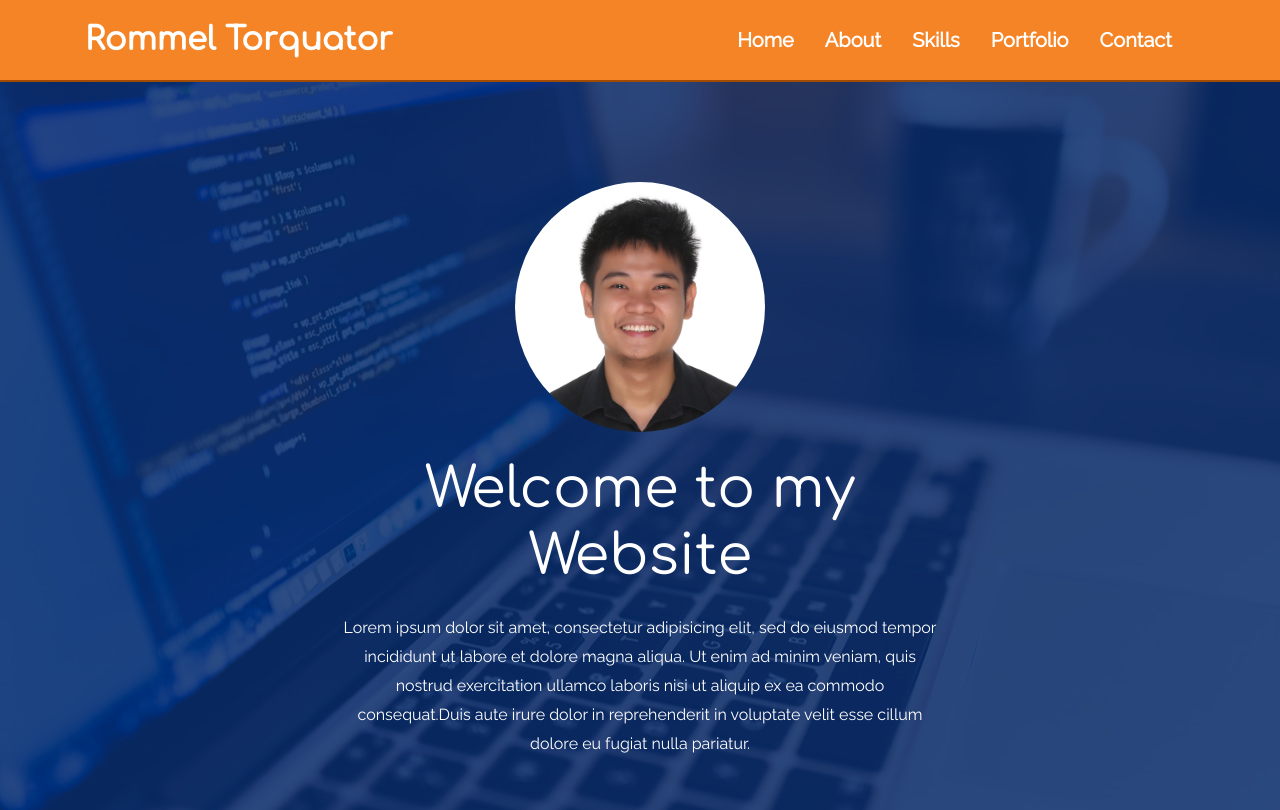
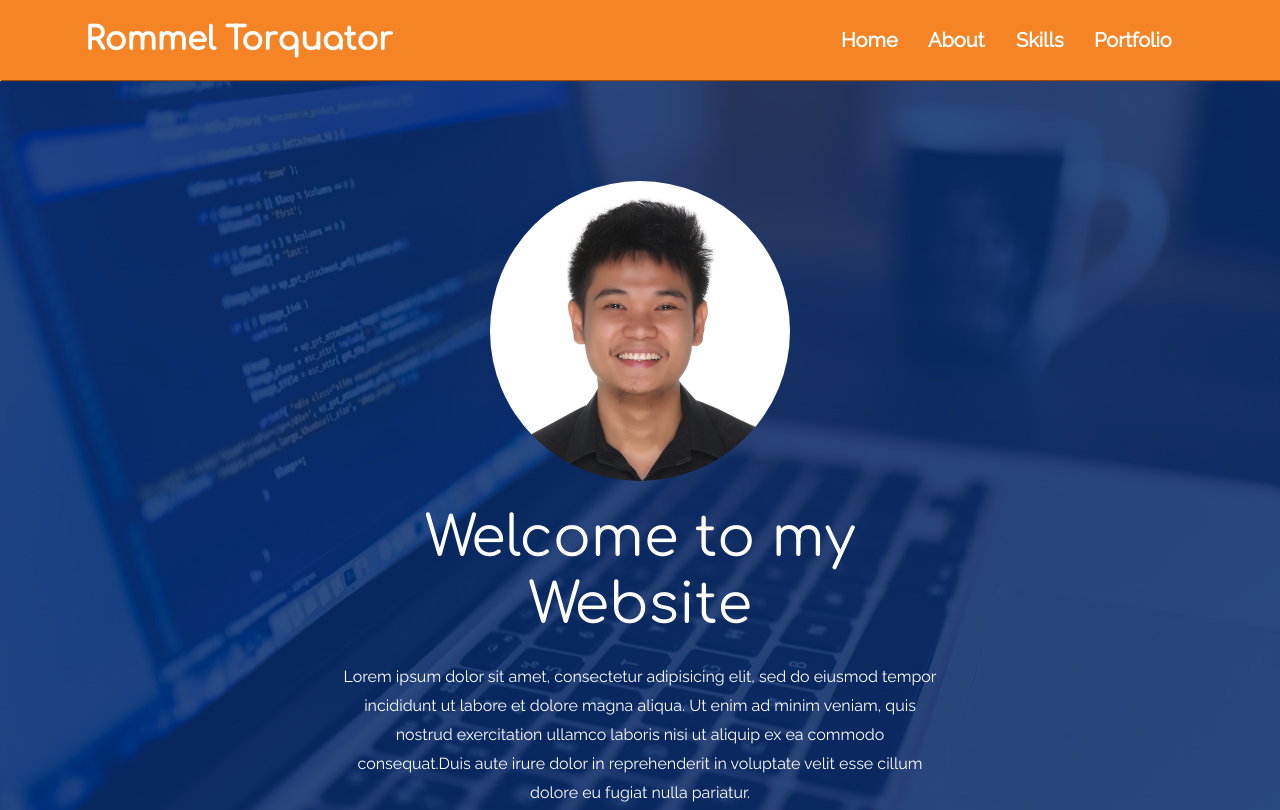
Before and after one commit to rommeltorquator/portfolio-dev, a plain HTML site: page index.html in a window 1280 px wide. Shown: the top 810 px of the page. Drawn offline with nearby package versions, Linux system fonts and the light colour scheme.

Commit message:
May 29, at home

```diff
--- a/assets/css/style.css
+++ b/assets/css/style.css
@@ -6,7 +6,7 @@
 
 body {
 	background-color: #f2f2f2;
-	margin-top: 82px;
+	margin-top: 81px;
 }
 
 /*grey color #727c86*/
@@ -34,15 +34,15 @@ a{
 
 /*Main picture*/
 .main-pic {
-	width: 250px;
-	height: 250px;
+	width: 300px;
+	height: 300px;
 	border-radius: 100%;
 	margin: 0 auto;
 }
 
 .main-pic2 {
-	width: 200px;
-	height: 200px;
+	width: 220px;
+	height: 220px;
 	border-radius: 100%;
 	margin: 0 auto;
 }
@@ -52,8 +52,16 @@ a{
 .navbar {
 	background-color: #F58426;
 	/*opacity: 0.9;*/
-	/*box-shadow: 1px 5px 2px #A24A00;*/
-	border-bottom: 2px solid #A24A00;
+	box-shadow: 1px 1px 1px #A24A00;
+	/*border-bottom: 2px solid #A24A00;*/
+}
+
+.navbar-nav li a {
+	color: #fff;
+}
+
+.navbar-nav li a:hover, .navbar-nav li a:active {
+	color: #a24800;
 }
 
 .nav-item {
@@ -112,12 +120,12 @@ a{
 }
 
 .icon-1 {
-	font-size: 350px;
+	font-size: 400px;
 	color: #343a40;
 }
 
 .icon-2 {
-	font-size: 350px;
+	font-size: 400px;
 	color: #f2f2f2;
 }
 
@@ -207,6 +215,7 @@ a{
     background-color: rgba(32, 152, 209, 0.75);
   }
 }
+
 .hvr-back-pulse {
   display: inline-block;
   vertical-align: middle;
@@ -219,6 +228,7 @@ a{
   -webkit-transition-property: color, background-color;
   transition-property: color, background-color;
 }
+
 .hvr-back-pulse:hover, .hvr-back-pulse:focus, .hvr-back-pulse:active {
   -webkit-animation-name: hvr-back-pulse;
   animation-name: hvr-back-pulse;
@@ -234,3 +244,33 @@ a{
   background-color: #2098d1;
   color: white;
 }
+
+/*For navs only*/
+
+.hvr-back-pulse2 {
+  display: inline-block;
+  vertical-align: middle;
+  -webkit-transform: perspective(1px) translateZ(0);
+  transform: perspective(1px) translateZ(0);
+  box-shadow: 0 0 1px rgba(0, 0, 0, 0);
+  overflow: hidden;
+  -webkit-transition-duration: 0.5s;
+  transition-duration: 0.5s;
+  /*-webkit-transition-property: color, background-color;
+  transition-property: color, background-color;*/
+}
+.hvr-back-pulse2:hover, .hvr-back-pulse2:focus, .hvr-back-pulse2:active {
+ /* -webkit-animation-name: hvr-back-pulse;
+  animation-name: hvr-back-pulse;*/
+  -webkit-animation-duration: 1s;
+  animation-duration: 1s;
+  -webkit-animation-delay: 0.5s;
+  animation-delay: 0.5s;
+  -webkit-animation-timing-function: linear;
+  animation-timing-function: linear;
+  -webkit-animation-iteration-count: infinite;
+  animation-iteration-count: infinite;
+  /*background-color: #2098D1;
+  background-color: #2098d1;*/
+  color: white;
+}
--- a/index.html
+++ b/index.html
@@ -1,6 +1,7 @@
 <!DOCTYPE html>
 <html lang="en">
 <head>
+
 	<meta charset="utf-8"/>
 	<meta name="viewport" content="width=device-width, initial-scale=1, shrink-to-fit=no">
 	<meta http-equiv="X-UA-Compatible" content="IE=Edge"/>
@@ -15,6 +16,9 @@
 	<!-- Google font -->
 	<link href="https://fonts.googleapis.com/css?family=Barlow|Comfortaa|Raleway" rel="stylesheet">
 
+	<!-- Favicon -->
+	<link rel="icon" type="image/gif/png" href="assets/images/favicon.png"/>
+
 	<!-- External CSS -->
 	<link rel="stylesheet" type="text/css" href="assets/css/style.css"/>
 
@@ -25,16 +29,18 @@
 	<nav class="navbar navbar-expand-lg fixed-top py-3">
 		<div class="container">
 			<!-- For sm and xs screen -->
-			<a href="#" class="navbar-brand d-md-none">
+			<a href="#" class="navbar-brand d-md-none hvr-back-pulse">
 				<h2 class="text-white d-inline same-size">
 					<i class="fas fa-glasses"></i> Rommel
 				</h2>
 			</a>
 
+			<!-- For md lg and xl -->
 			<a href="#" class="navbar-brand d-none d-md-block">
 				<h2 class="text-white d-inline same-size">Rommel Torquator</h2>
 			</a>
 
+			<!-- Collapse button -->
 			<button class="navbar-toggler" type="button" data-toggle="collapse" data-target="#mainNavbar" aria-controls="navbarSupportedContent" aria-expanded="false" aria-label="Toggle navigation">
 				<i class="fas fa-bars hamburger"></i>
 			</button>
@@ -42,24 +48,19 @@
 			<div class="collapse navbar-collapse" id="mainNavbar">
 				<ul class="navbar-nav ml-auto">
 					<li class="nav-item">
-						<a href="#home" class="nav-link text-white"><strong>Home</strong></a>
-					</li>
-
-
-					<li class="nav-item">
-						<a href="#abt" class="nav-link text-white"><strong>About</strong></a>
+						<a href="#home" class="nav-link hvr-back-pulse2"><strong>Home</strong></a>
 					</li>
 
 					<li class="nav-item">
-						<a href="#skills2" class="nav-link text-white"><strong>Skills</strong></a>
+						<a href="#abt" class="nav-link hvr-back-pulse2"><strong>About</strong></a>
 					</li>
 
 					<li class="nav-item">
-						<a href="#portfolio" class="nav-link text-white "><strong>Portfolio</strong></a>
+						<a href="#skills2" class="nav-link hvr-back-pulse2"><strong>Skills</strong></a>
 					</li>
 
 					<li class="nav-item">
-						<a href="#contact" class="nav-link text-white"><strong>Contact</strong></a>
+						<a href="#portfolio" class="nav-link hvr-back-pulse2"><strong>Portfolio</strong></a>
 					</li>
 				</ul>
 			</div>
@@ -68,7 +69,7 @@
 
 
 
-	<!-- background image 1 -->
+	<!-- background image 1 for xs and sm -->
 	<section class="main-bg d-md-none d-lg-none d-xl-none">
 		<div class="overlay">
 			<div class="container">
@@ -76,16 +77,13 @@
 					<div class="main-container2 align-self-center">
 						<div class="col text-center text-white">
 							<img src="assets/images/main.jpg" class="main-pic2 d-block" />
-							<!-- <div style="width: 250px; height: 250px; background-color: #666; border-radius: 100%; margin: 0 auto;">
-
-							</div> substitute image -->
 
 							<h1 class="display-5 my-4">Welcome to my Website</h1>
 
 							<p>Lorem ipsum dolor sit amet, consectetur adipisicing elit, sed do eiusmod
 							tempor incididunt ut labore et dolore magna aliqua. Ut enim ad minim veniam,
 							quis nostrud exercitation ullamco laboris nisi ut aliquip ex ea commodo
-							consequat. <span id="about">Duis</span> aute irure dolor in reprehenderit in voluptate velit esse
+							consequat. Duis aute irure dolor in reprehenderit in voluptate velit esse
 							cillum dolore eu fugiat nulla pariatur.</p>
 						</div> <!-- end col -->
 					</div> <!-- end main container -->
@@ -96,7 +94,7 @@
 
 
 
-	<!-- Background image 2 -->
+	<!-- Background image 2 for md lg and xl -->
 	<section class="main-bg d-none d-sm-none d-md-block">
 		<div class="overlay">
 			<div class="container">
@@ -105,17 +103,13 @@
 						<div class="col text-center text-white">
 							<img src="assets/images/main.jpg" class="main-pic d-block" />
 
-							<!-- <div style="width: 250px; height: 250px; background-color: #666; border-radius: 100%; margin: 0 auto;">
-
-							</div> substitute image -->
-
 							<h1 class="display-4 my-4">Welcome to my Website</h1>
 
 							<p>Lorem ipsum dolor sit amet, consectetur adipisicing elit, sed do eiusmod
 							tempor incididunt ut labore et dolore magna aliqua. Ut enim ad minim veniam,
 							quis nostrud exercitation ullamco laboris nisi ut aliquip ex ea commodo
 							consequat.Duis aute irure dolor in reprehenderit in voluptate velit esse
-							cillum dolore eu fugiat nulla pariatur.</p>
+							cillum dolore eu fugiat nulla <span id="abt">pariatur.</span></p>
 						</div> <!-- end col -->
 					</div> <!-- end main container -->
 				</div> <!-- end row -->
@@ -124,8 +118,7 @@
 	</section> <!-- end main bg -->
 
 	<!-- About section -->
-
-	<section id="abt">
+	<section id="about">
 		<div class="container">
 			<div class="row">
 				<div class="col-lg-6 py-5 px-5 align-self-center">
@@ -171,7 +164,7 @@
 					<div class="progress-bar bg-info" role="progressbar" style="width: 80%" aria-valuenow="50" aria-valuemin="0" aria-valuemax="100"></div>
 					</div>
 
-					<br/>
+					<br/> <!-- line break -->
 
 					<h5 class="text-white">CSS 3</h5>
 					<div class="progress">
@@ -179,7 +172,7 @@
 					</div>
 					</div>
 
-					<br/>
+					<br/> <!-- line break -->
 
 					<h5 class="text-white">Vanilla Javascript</h5>
 					<div class="progress">
@@ -187,7 +180,7 @@
 						</div>
 					</div>
 
-					<br/>
+					<br/> <!-- line break -->
 
 					<h5 class="text-white">Bootstrap 4</h5>
 					<div class="progress">
@@ -237,8 +230,7 @@
 				<div class="col-lg-12 py-2 text-center">
 					<hr/>
 
-
-						<ul class="footer-nav text-center">
+					<ul class="footer-nav">
 						<small>
 							<li>
 								<a href="#home">Home</a>
@@ -258,14 +250,13 @@
 						</small>
 					</ul>
 
-
 					<ul class="footer-links pt-3">
 						<li><a href="#"><i class="fab fa-github"></i></a></li>
 						<li><a href="#"><i class="fab fa-facebook-square"></i></a></li>
 						<li><a href="#"><i class="fab fa-gitlab"></i></a></li>
 					</ul>
 
-					<p id="button" class="text-muted"><small>Copyright &copy; 2018 <a href="#home">Rommel Torquator</a> All Rights Reserved</small></p>
+					<p id="button" class="text-muted"><small>Copyright &copy; 2018 <a href="#home">Rommel Torquator.</a> All Rights Reserved</small></p>
 				</div> <!-- end left side -->
 			</div>
 		</div>
```
Also changed, not shown: assets/images/favicon.jpg (added), assets/images/favicon.png (added). Lines whose indentation alone changed are shown as unchanged.
